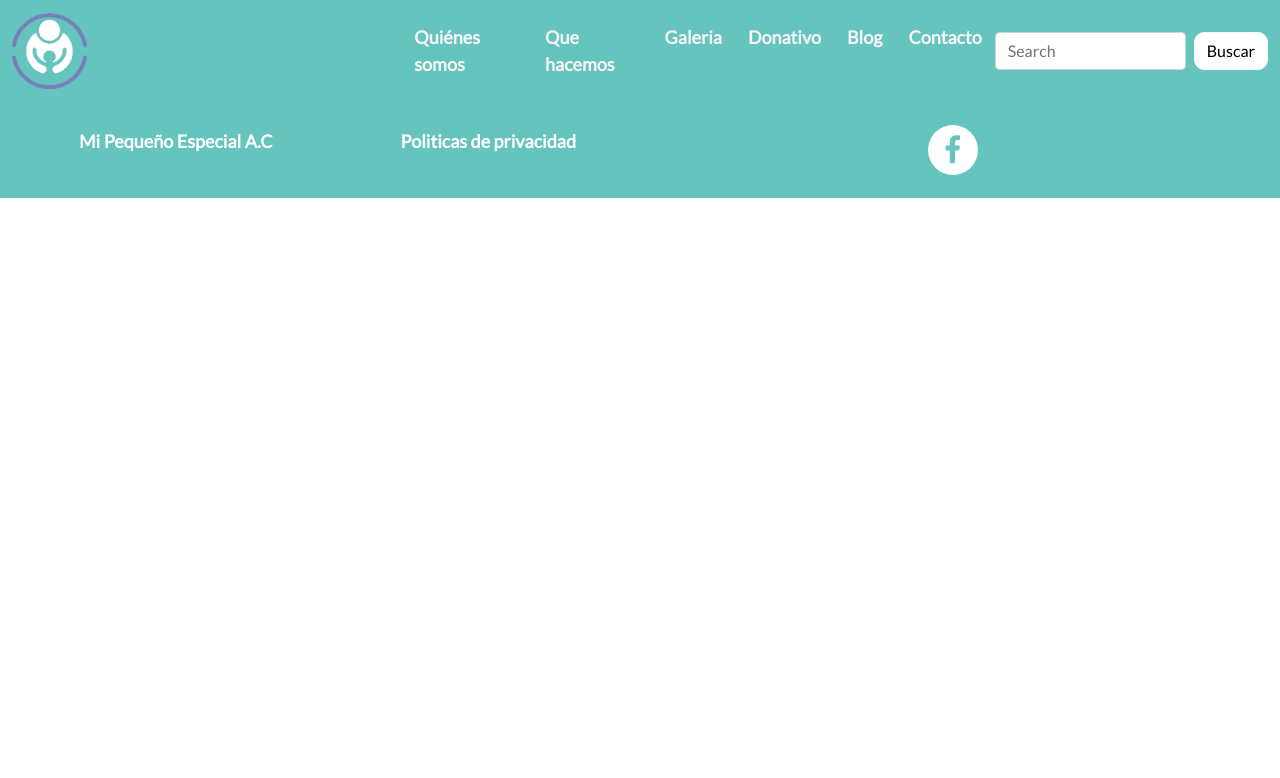
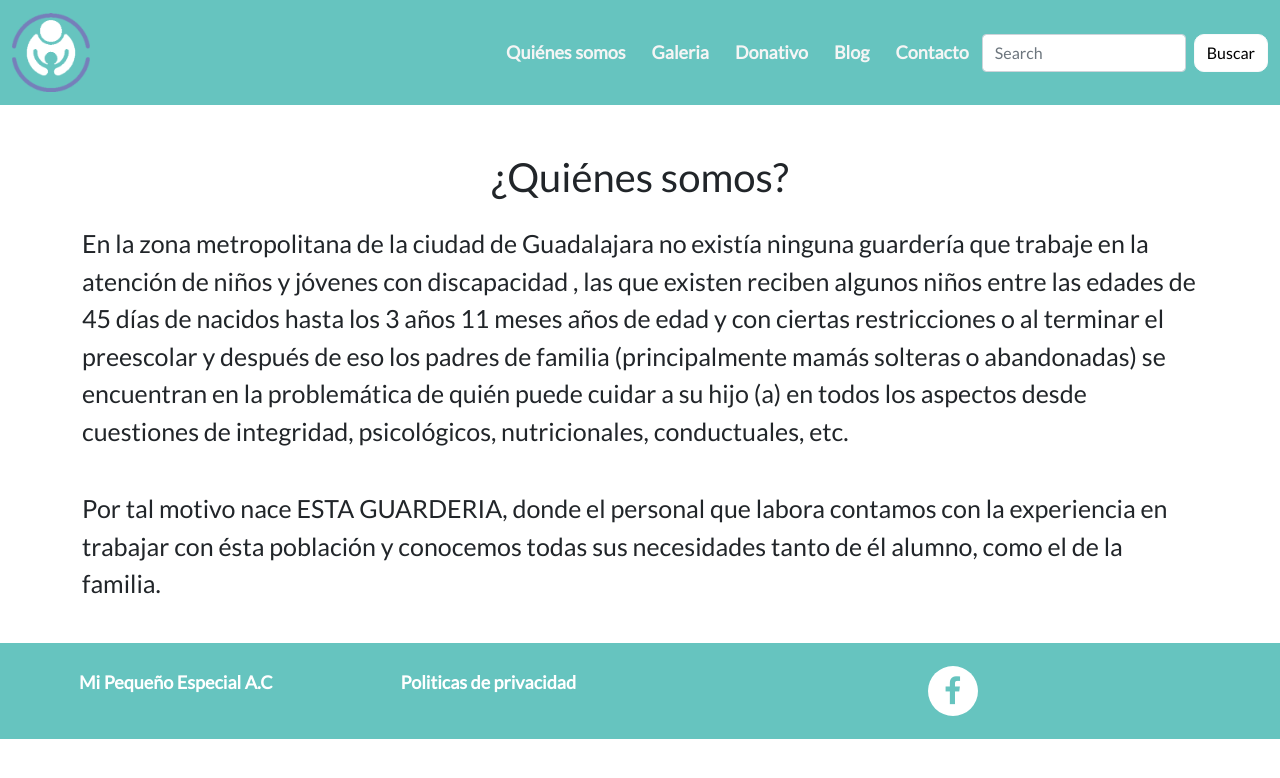
Before and after one commit to jorgelopez08/Mi-pequenio-especial, a Django app: page /quienes-somos/ in a window 1280 px wide. Shown: the top 778 px of the page. Run offline with Django 3.2, Linux system fonts and the light colour scheme.

Commit message:
informacion 'quienes somos' agregada, 'que hacemos' eliminada

```diff
--- a/mi_pequeno/base/urls.py
+++ b/mi_pequeno/base/urls.py
@@ -5,7 +5,7 @@ from . import views as base_views
 urlpatterns = [
     path('', base_views.home, name= "home"),
     path('quienes-somos/', base_views.quienes_somos, name='quien_somos'),
-    path('que-hacemos/', base_views.que_hacemos, name='que_hacemos'),
+    #path('que-hacemos/', base_views.que_hacemos, name='que_hacemos'),
     path('galeria/', base_views.galeria, name='galeria'),
     path('contacto/', base_views.contacto, name='contacto'),
     path('donacion/', base_views.donacion, name='donacion'),
--- a/mi_pequeno/base/views.py
+++ b/mi_pequeno/base/views.py
@@ -2,35 +2,47 @@ from django.shortcuts import render
 
 # Create your views here.
 
-
 def home(request):
     return render(request, "index.html")
 
+
 def quienes_somos(request):
     data = {
-        "titulo":"Quienes somos"
-        }
+        "titulo": "¿Quiénes somos?",
+        "texto": [
+            """En la zona metropolitana de la ciudad de Guadalajara no existía ninguna
+            guardería que trabaje en la atención de niños y jóvenes con discapacidad , las que existen
+            reciben algunos niños entre las edades de 45 días de nacidos hasta los 3 años 11 meses años
+            de edad y con ciertas restricciones o al terminar el preescolar y después de eso los padres
+            de familia (principalmente mamás solteras o abandonadas) se encuentran en la problemática de
+            quién puede cuidar a su hijo (a) en todos los aspectos desde cuestiones de integridad,  psicológicos,
+            nutricionales, conductuales, etc.""",
+            """Por tal motivo nace ESTA GUARDERIA, donde el personal que labora contamos con la experiencia en
+            trabajar con ésta población  y conocemos todas sus necesidades tanto de él alumno,  como el de la familia.
+            """
+        ],
+        "img":'img/afiliacion.jpg'
+    }
     return render(request, "main.html", context=data)
 
-def que_hacemos(request):
+""" def que_hacemos(request):
     data = {
-        "titulo":"Qué hacemos"
-        }
-    return render(request, "main.html", context=data)
-
+        "titulo": "Qué hacemos",
+        "texto": ""
+    }
+    return render(request, "main.html", context=data) """
 
 def galeria(request):
     return render(request, "galeria.html")
 
 def contacto(request):
     data = {
-        "titulo":"Contacto"
-        }
+        "titulo": "Contacto"
+    }
     return render(request, "main.html", context=data)
-
 
 def donacion(request):
     data = {
-        "titulo":"Donación"
-        }
+        "titulo": "Donación"
+    }
     return render(request, "main.html", context=data)
--- a/mi_pequeno/static/css/index.css
+++ b/mi_pequeno/static/css/index.css
@@ -143,3 +143,8 @@ body{
     margin: 0px auto;
   }
 }
+
+/* MAIN TEMPLATE */
+.txt{
+  font-size: 25px !important;
+}
--- a/mi_pequeno/templates/footer.html
+++ b/mi_pequeno/templates/footer.html
@@ -7,5 +7,4 @@
   <div id="social_networks">
       <li><a href="https://www.facebook.com/Mi-Peque%C3%B1o-Especial-AC-110064060768370/?ref=page_internal" class="fa fa-facebook"></a></li>
   </div>
-
 </footer>
--- a/mi_pequeno/templates/main.html
+++ b/mi_pequeno/templates/main.html
@@ -5,7 +5,24 @@
 {% endblock %}
 
 {% block content %}
-    <section class="main">
-
-    </section>
+<section class="main">
+    <div class="container">
+        <div class="row mt-5 mb-3">
+            <div class="col-12 col-sm-12">
+                <h1 class="text-center">
+                    {{ titulo }}
+                </h1>
+            </div>
+        </div>
+        <div class="col-12 col-sm-12">
+            {% for txt in texto %}
+                <div class="row mb-4 align-intems-center ">
+                    <p class="text-left txt">
+                        {{ txt }}
+                    </p>
+                </div>
+            {% endfor %}
+        </div>
+    </div>
+</section>
 {% endblock %}
--- a/mi_pequeno/templates/navbar.html
+++ b/mi_pequeno/templates/navbar.html
@@ -12,9 +12,7 @@
           <li class="nav-item">
             <a class="nav-link" aria-current="page" href="{% url "quien_somos" %}">Quiénes somos</a>
           </li>
-          <li class="nav-item">
-            <a class="nav-link" href="{% url "que_hacemos" %}">Que hacemos</a>
-          </li>
+
           <li class="nav-item">
             <a class="nav-link" href="{% url "galeria" %}">Galeria</a>
           </li>
```
Also changed, not shown: mi_pequeno/static/img/afiliacion.jpg (added), 5 other files.
